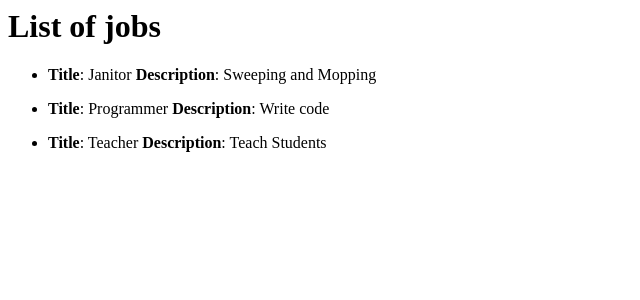
After one commit to rootdrew27/CS355-GP, a Flask app: page /jobs in a window 1280 px wide. The commit adds this page. Shown: the top 300 px of the page, without its empty margins (0-640 px from the left). Run offline with Flask 3, Linux system fonts and the light colour scheme; data comes from the database, SQL or seed files in the repository; both versions use the stored data as it was after the commit.

Commit message:
db creation. simple job list

```diff
--- a/app.py
+++ b/app.py
@@ -1,12 +1,52 @@
 """test Flask with this"""
 
-from flask import Flask, render_template
+from flask import Flask, render_template, request, url_for, session
+import sqlite3
+from markupsafe import escape
+
 app = Flask(__name__)
 
-#home view
+app.secret_key = b'JF*FIWazxa3'
+
+
+######################## VIEWS #####################################
+
+# home view
 @app.route('/')
 def home():
-    return render_template("test.html")
+    return render_template("test.html", endpoint='test')
+
+# test view
+@app.route('/test')
+def test():
+    return f'success'
+
+# job list view
+@app.get('/jobs')
+def job_finder():
+    # get all jobs
+    conn = get_db_conn()
+    jobs = conn.execute('SELECT * FROM jobs').fetchall()
+    conn.close()
+    return render_template('jobs.html', jobs=jobs)
+
+
+
+################## HELPER FUNCTIONS #################################
+def get_db_conn():
+    """Create a connection to the database
+
+    Returns:
+        Connection: an object which enables interfacing with the database
+    """
+    conn = sqlite3.connect('./db/database.db')
+    conn.row_factory = sqlite3.Row
+    return conn
+
 
 if __name__ == '__main__':
     app.run(host='0.0.0.0', port=8000, debug=True)
+
+
+    # url for style sheet (use in templates)
+    # url_for('static', filename='style.css')
--- /dev/null
+++ b/db/schema.sql
@@ -0,0 +1,6 @@
+CREATE TABLE jobs (
+    id INTEGER PRIMARY KEY AUTOINCREMENT,
+    title TEXT NOT NULL,
+    date_listed TIMESTAMP NOT NULL DEFAULT CURRENT_TIMESTAMP,
+    job_description TEXT NOT NULL
+)
--- /dev/null
+++ b/templates/jobs.html
@@ -0,0 +1,10 @@
+<h1>List of jobs</h1>
+<ul>
+  <!-- This loops through the jobs and creates the following html for each job-->
+  {% for job in jobs %}
+  <li>
+    <!-- {{ vars }} this notation is used to print variable values -->
+    <p><b>Title</b>: {{ job['title'] }} <b>Description</b>: {{ job['job_description'] }}</p>
+  </li>
+  {% endfor %}
+</ul>
--- a/templates/test.html
+++ b/templates/test.html
@@ -2,6 +2,8 @@
 <head>
   <title>Test</title>
 </head>
+
 <body>
   <h1>SUCCESS!</h1>
+  <a href="{{ url_for(endpoint) }}">url</a>
 </body>
```
Also changed, not shown: db/create_jobs.py (added, +21 -0 lines), db/init_db.py (added, +26 -0 lines), README.md, db/database.db (added), 1 other file.
